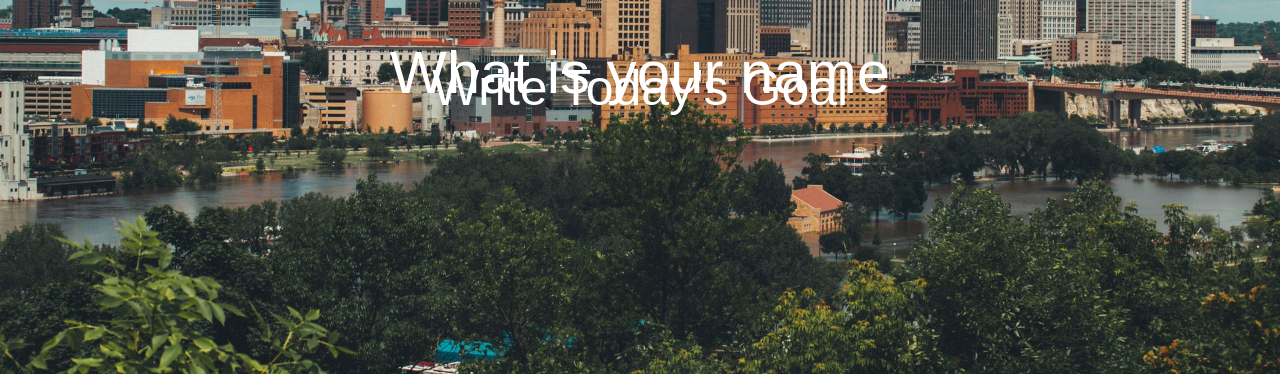
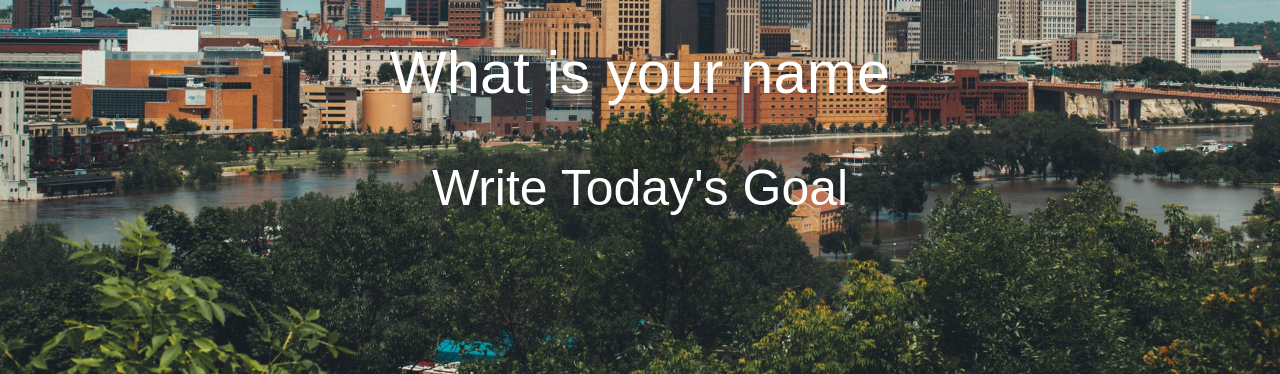
Before and after one commit to Strongorange/vanilla_JS, a plain HTML site: page index.html in a window 1280 px wide. Shown: the part 426-800 px from the top of the page. Drawn offline with Linux system fonts and the light colour scheme.

Commit message:
Update index.css

```diff
--- a/css/index.css
+++ b/css/index.css
@@ -42,6 +42,10 @@ body {
   align-items: center;
 }
 
+.js-form {
+  margin-bottom: 50px;
+}
+
 .js-form input {
   border-style: none;
   background: transparent;
@@ -70,8 +74,6 @@ textarea {
   display: flex;
   justify-content: center;
   align-items: center;
-  margin-top: -50px;
-  margin-bottom: -40px;
 }
 
 .js-toDoForm input {
@@ -111,6 +113,7 @@ textarea {
   text-align: center;
   font-size: 60px;
   margin-top: 0px;
+  margin-bottom: 50px;
 }
 
 .form,
```
